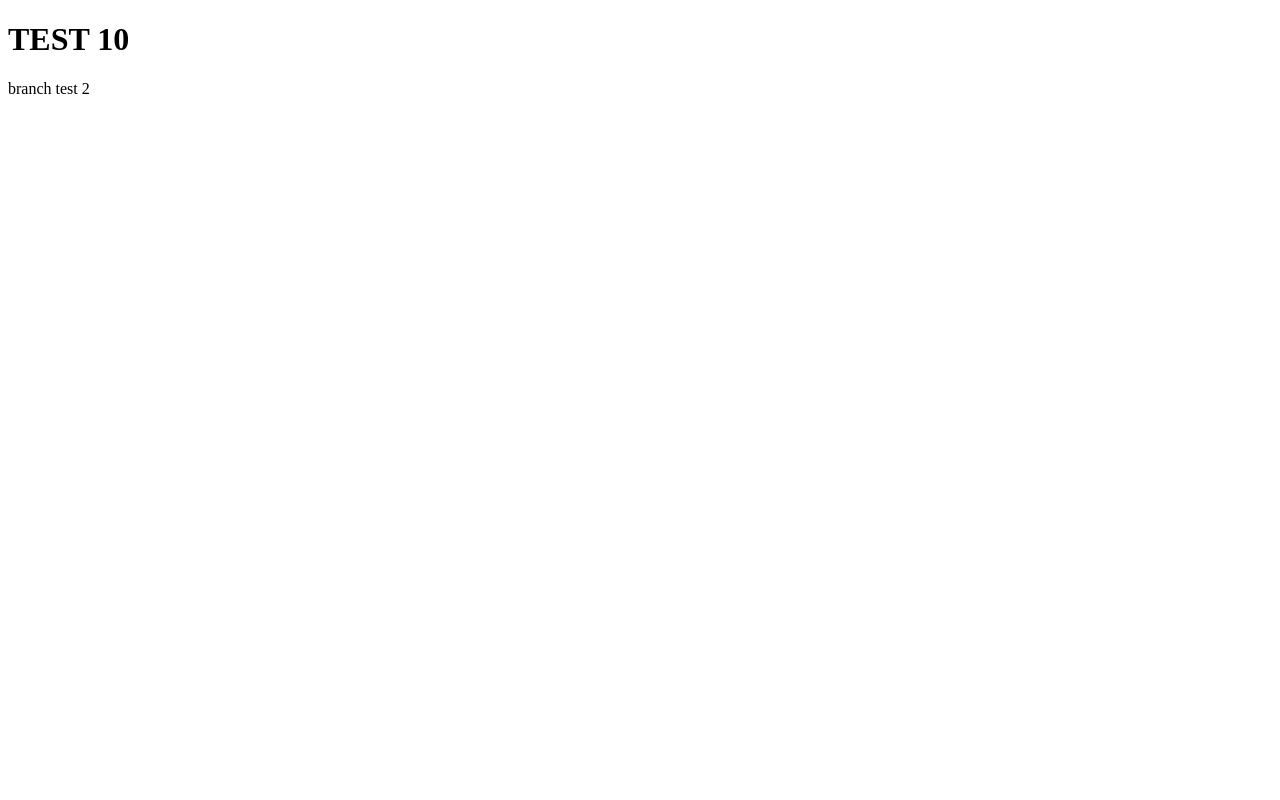
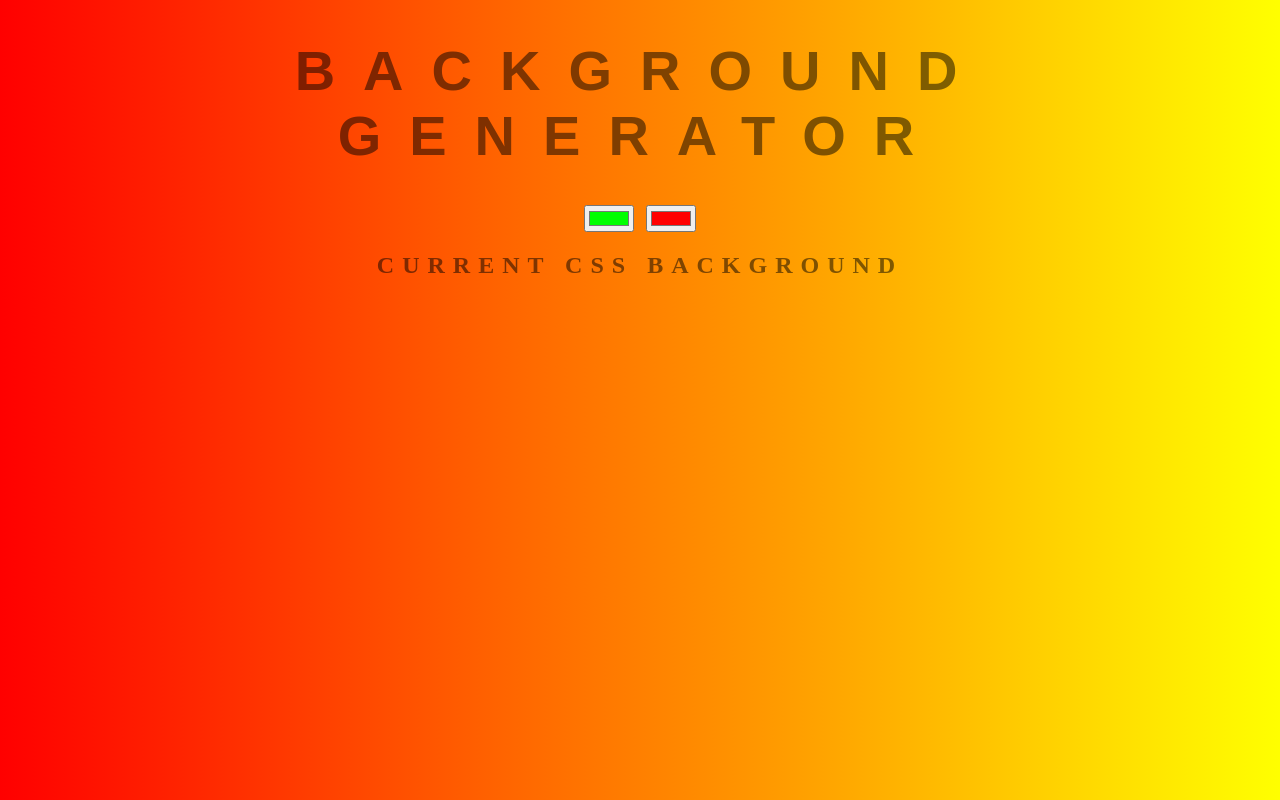
Before and after one commit to emrahbeydilli/backgroud-generator, a plain HTML site: page index.html in a window 1280 px wide. Drawn offline with Linux system fonts and the light colour scheme.

Commit message:
uploading startup files

```diff
--- a/index.html
+++ b/index.html
@@ -4,10 +4,15 @@
     <meta charset="UTF-8">
     <meta http-equiv="X-UA-Compatible" content="IE=edge">
     <meta name="viewport" content="width=device-width, initial-scale=1.0">
-    <title>Background Generator</title>
+    <link rel="stylesheet" href="style.css">
+    <title>Gradient Backgrounds</title>
 </head>
 <body>
-    <h1>TEST 10</h1>
-    <p>branch test 2</p>
+    <h1>Background Generator</h1>
+    <input type="color" name="color1" id="" value="#00ff00">
+    <input type="color" name="color2" id="" value="#ff0000">
+    <h2>Current CSS Background</h2>
+    <h3></h3>
+    <script src="script.js"></script>
 </body>
 </html>
--- a/script.js
+++ /dev/null
@@ -1 +0,0 @@
-// Test File
--- a/style.css
+++ b/style.css
@@ -1,3 +1,27 @@
-h1{
-    color: blue;
+body {
+	font: 'Raleway', sans-serif;
+    color: rgba(0,0,0,.5);
+    text-align: center;
+    text-transform: uppercase;
+    letter-spacing: .5em;
+    top: 15%;
+	background: linear-gradient(to right, red , yellow); /* Standard syntax */
 }
+
+h1 {
+    font: 600 3.5em 'Raleway', sans-serif;
+    color: rgba(0,0,0,.5);
+    text-align: center;
+    text-transform: uppercase;
+    letter-spacing: .5em;
+    width: 100%;
+}
+
+h3 {
+	font: 900 1em 'Raleway', sans-serif;
+    color: rgba(0,0,0,.5);
+    text-align: center;
+    text-transform: none;
+    letter-spacing: 0.01em;
+
+}
```
